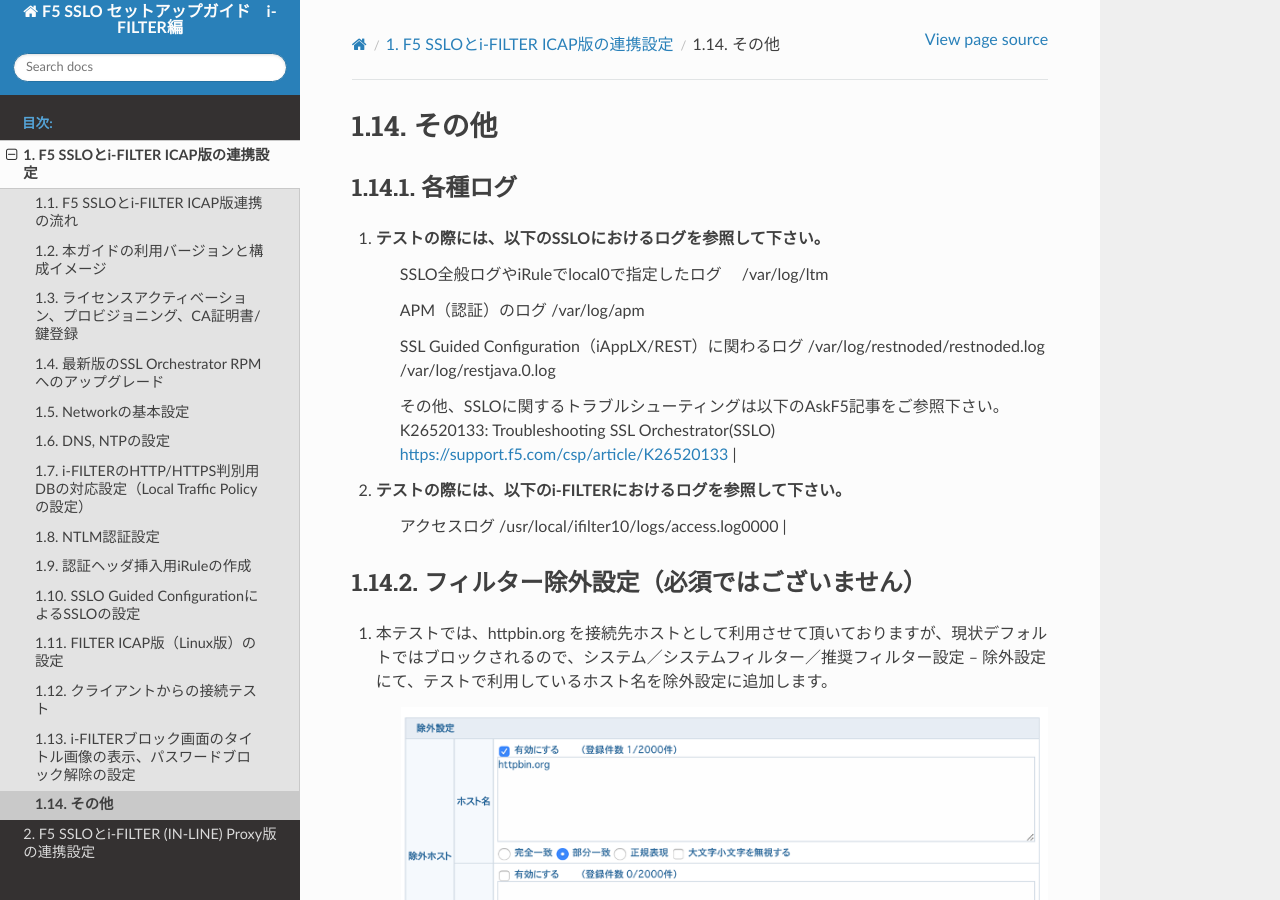
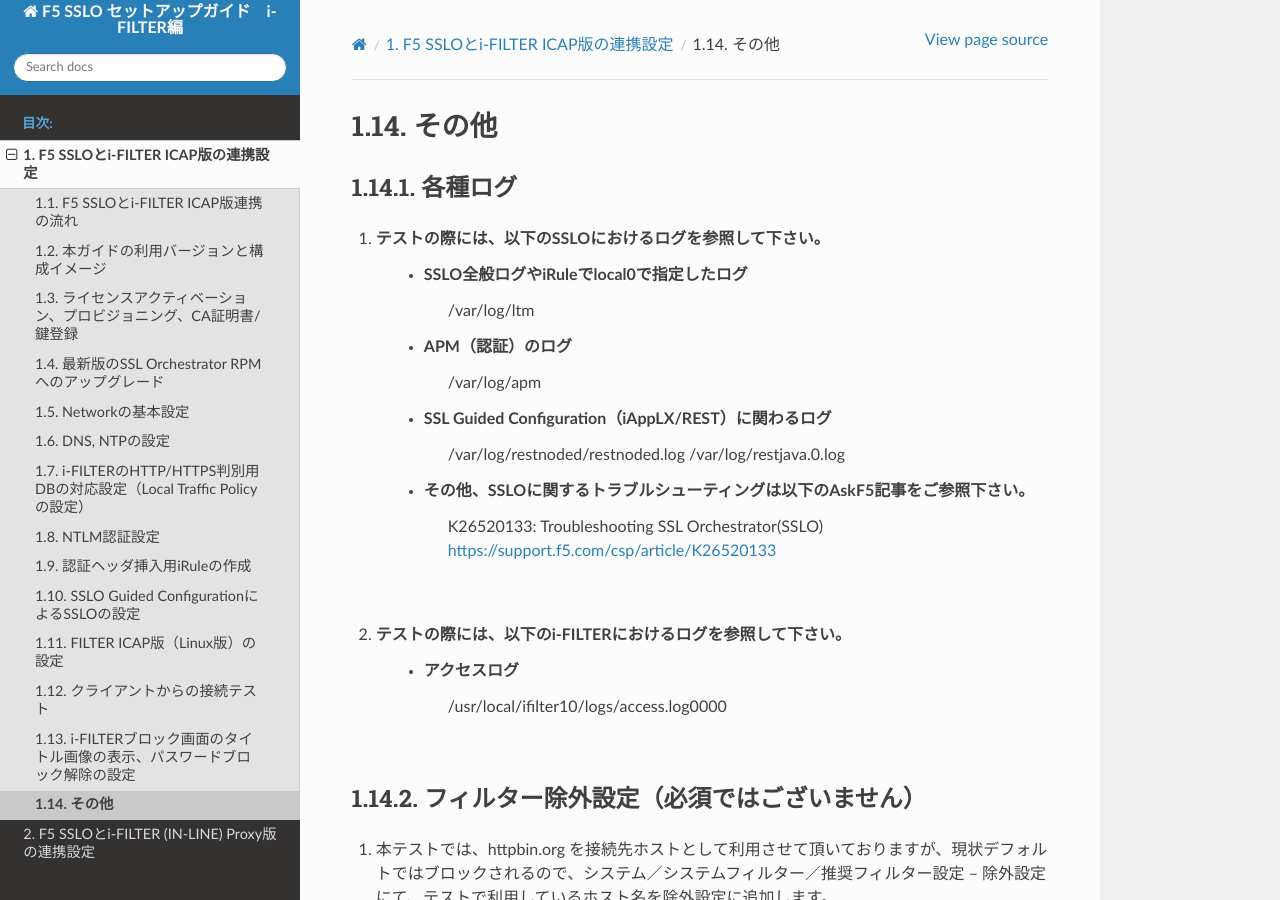
Before and after one commit to BeF5/f5j-sslo-iswf, a Sphinx documentation site: the page built from docs/content1/module14/module14.rst, in a window 1280 px wide and 900 px high. Built offline with Sphinx 7.4.7 and the Read the Docs theme 2.0.0, drawn with Linux system fonts in a browser that asks for light colours.

Commit message:
no message

```diff
--- a/docs/content1/module11/module11.rst
+++ b/docs/content1/module11/module11.rst
@@ -79,7 +79,7 @@
     |
 #. i-FILTER v10.40R01より、WEB接続ブロック時にユーザに表示するブロック画面中のタイトル画像は、HTTPS接続アクセスに対しては、HTTPSで表示されるようになっております。（HTTP接続アクセスに関しては、以前同様、ブロック画面イメージもHTTPで表示されます。）
     HTTPS接続アクセスの場合、SSLOを経由してi-FILTER  ICAP版に接続する際に、上記のようにIPアドレス設定だけではタイトル画像が表示されなくなりました。
-    |
+
 #. ここでは、簡易的にブロック画面中にタイトル画像を表示せず、システム／デフォルト画面／ブロック画面 において、タイトル画像を“表示しない”を選択し、保存ボタンを押します。必要に応じて、メッセージも変更します。
 
     .. image:: images/mod11-13.png
--- a/docs/content1/module14/module14.rst
+++ b/docs/content1/module14/module14.rst
@@ -5,23 +5,23 @@
 --------------------------------------------
 
 #. テストの際には、以下のSSLOにおけるログを参照して下さい。
-    SSLO全般ログやiRuleでlocal0で指定したログ
-    　/var/log/ltm
+    * SSLO全般ログやiRuleでlocal0で指定したログ
+        /var/log/ltm
 
-    APM（認証）のログ
-    /var/log/apm
+    * APM（認証）のログ
+        /var/log/apm
 
-    SSL Guided Configuration（iAppLX/REST）に関わるログ
-    /var/log/restnoded/restnoded.log
-    /var/log/restjava.0.log
+    * SSL Guided Configuration（iAppLX/REST）に関わるログ
+        /var/log/restnoded/restnoded.log
+        /var/log/restjava.0.log
 
-    その他、SSLOに関するトラブルシューティングは以下のAskF5記事をご参照下さい。
-    K26520133: Troubleshooting SSL Orchestrator(SSLO)
-    https://support.f5.com/csp/article/K26520133
+    * その他、SSLOに関するトラブルシューティングは以下のAskF5記事をご参照下さい。
+        K26520133: Troubleshooting SSL Orchestrator(SSLO)
+        https://support.f5.com/csp/article/K26520133
     |
 #. テストの際には、以下のi-FILTERにおけるログを参照して下さい。
-    アクセスログ
-    /usr/local/ifilter10/logs/access.log0000
+    * アクセスログ
+        /usr/local/ifilter10/logs/access.log0000
     |
 
 フィルター除外設定（必須ではございません）
```
Also changed, not shown: docs/content1/module12/module12.rst (+3 -4 lines), docs/content1/module13/module13.rst (+22 -21 lines).
